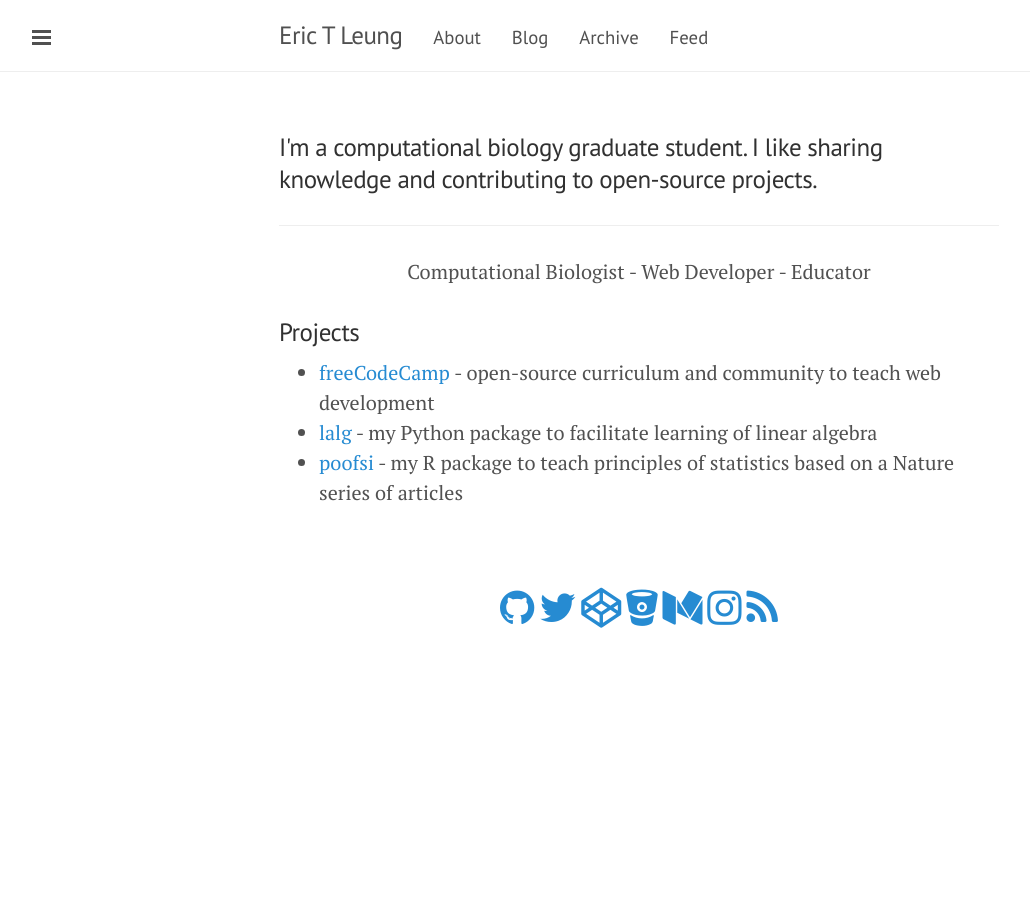
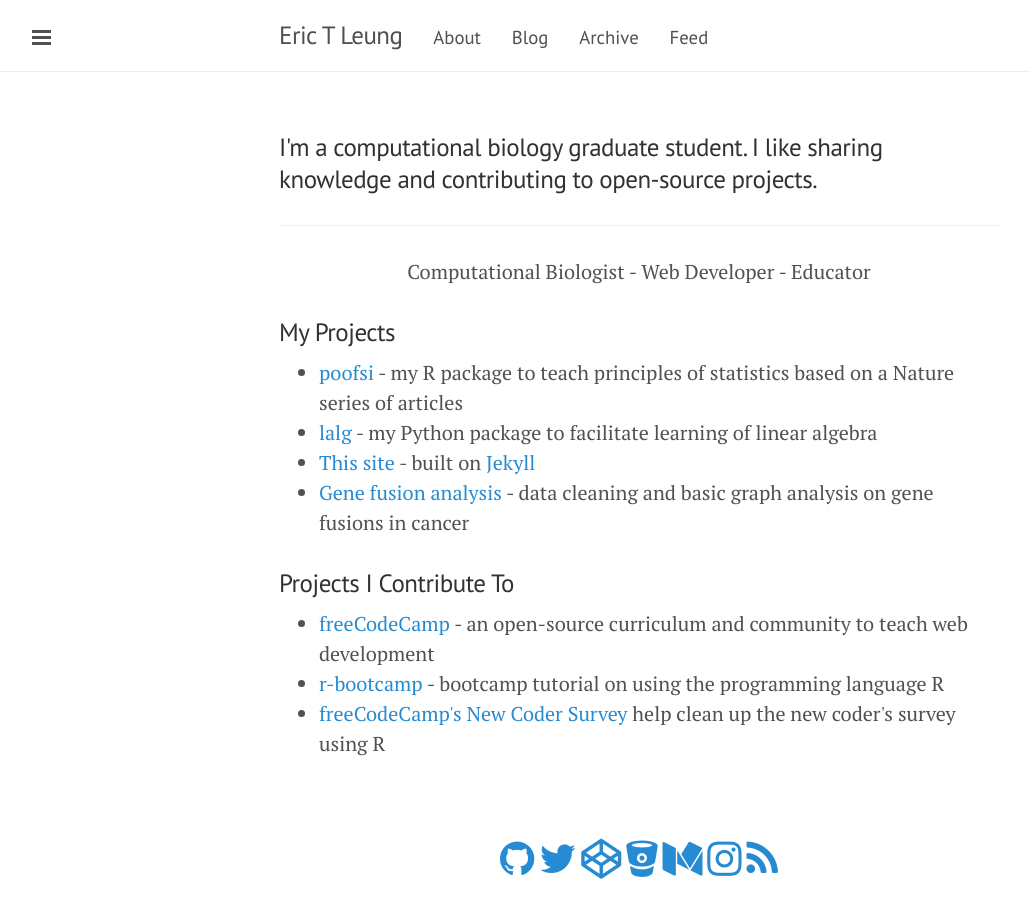
Before and after one commit to erictleung/erictleung.github.io, a Jekyll site: the page built from index.html, in a window 1280 px wide. Shown: the whole page, without its empty margins (1-1031 px from the left). Built offline with Jekyll 4.4.1, drawn with Linux system fonts in a browser that asks for light colours; nearby versions of some CDN libraries; before the commit the page ends 900 px from its top, so only the background shows below that.

Commit message:
Separate projects in landing page

```diff
--- a/index.html
+++ b/index.html
@@ -11,19 +11,40 @@ contributing to open-source projects.</h3>
 
 <p style="text-align: center">Computational Biologist - Web Developer - Educator</p>
 
-<h3>Projects</h3>
+<h3>My Projects</h3>
 
 <ul>
   <li>
-      <a href="//github.com/freeCodeCamp/freeCodeCamp">freeCodeCamp</a> -
-      open-source curriculum and community to teach web development
+    <a href="//github.com/erictleung/poofsi">poofsi</a> - my R package to teach
+    principles of statistics based on a Nature series of articles
   </li>
   <li>
     <a href="//github.com/erictleung/lalg">lalg</a> - my Python package to
     facilitate learning of linear algebra
   </li>
   <li>
-      <a href="//github.com/erictleung/poofsi">poofsi</a> - my R package to
-      teach principles of statistics based on a Nature series of articles
+    <a href="//github.com/erictleung/erictleung.github.io">This site</a> -
+    built on <a href="//jekyllrb.com">Jekyll</a>
+  </li>
+  <li>
+    <a href="//github.com/erictleung/gene-fusion-analysis">Gene fusion analysis</a>
+    - data cleaning and basic graph analysis on gene fusions in cancer
   </li>
 </ul>
+
+<h3>Projects I Contribute To</h3>
+
+<ul>
+  <li>
+    <a href="//github.com/freeCodeCamp/freeCodeCamp">freeCodeCamp</a> - an
+    open-source curriculum and community to teach web development
+  </li>
+  <li>
+    <a href="https://github.com/laderast/r-bootcamp">r-bootcamp</a> - bootcamp
+    tutorial on using the programming language R
+  </li>
+  <li>
+    <a href="https://github.com/FreeCodeCamp/2016-new-coder-survey">freeCodeCamp's New Coder Survey</a>
+    help clean up the new coder's survey using R
+  </li>
+</ul>
```
Lines whose indentation alone changed are shown as unchanged.
